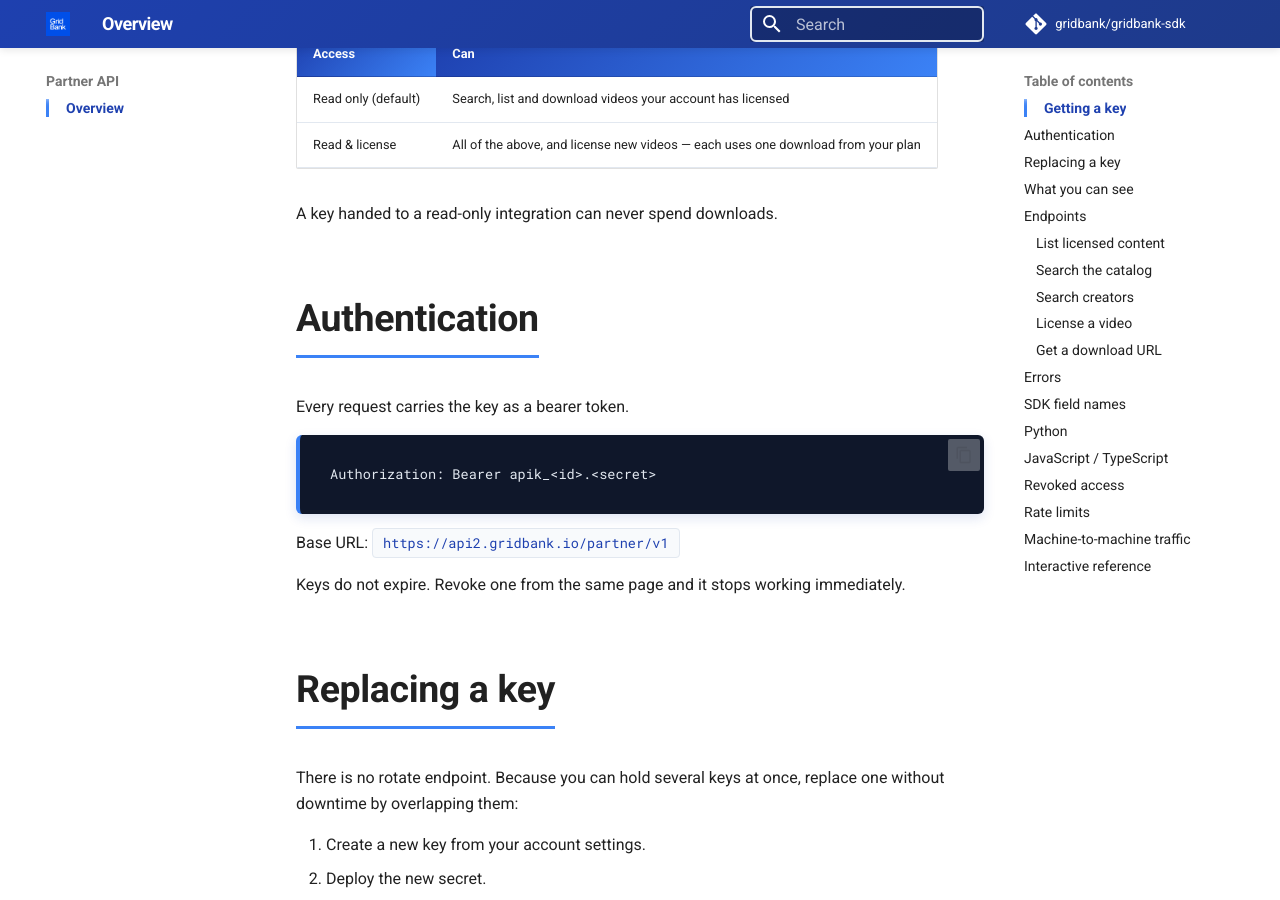
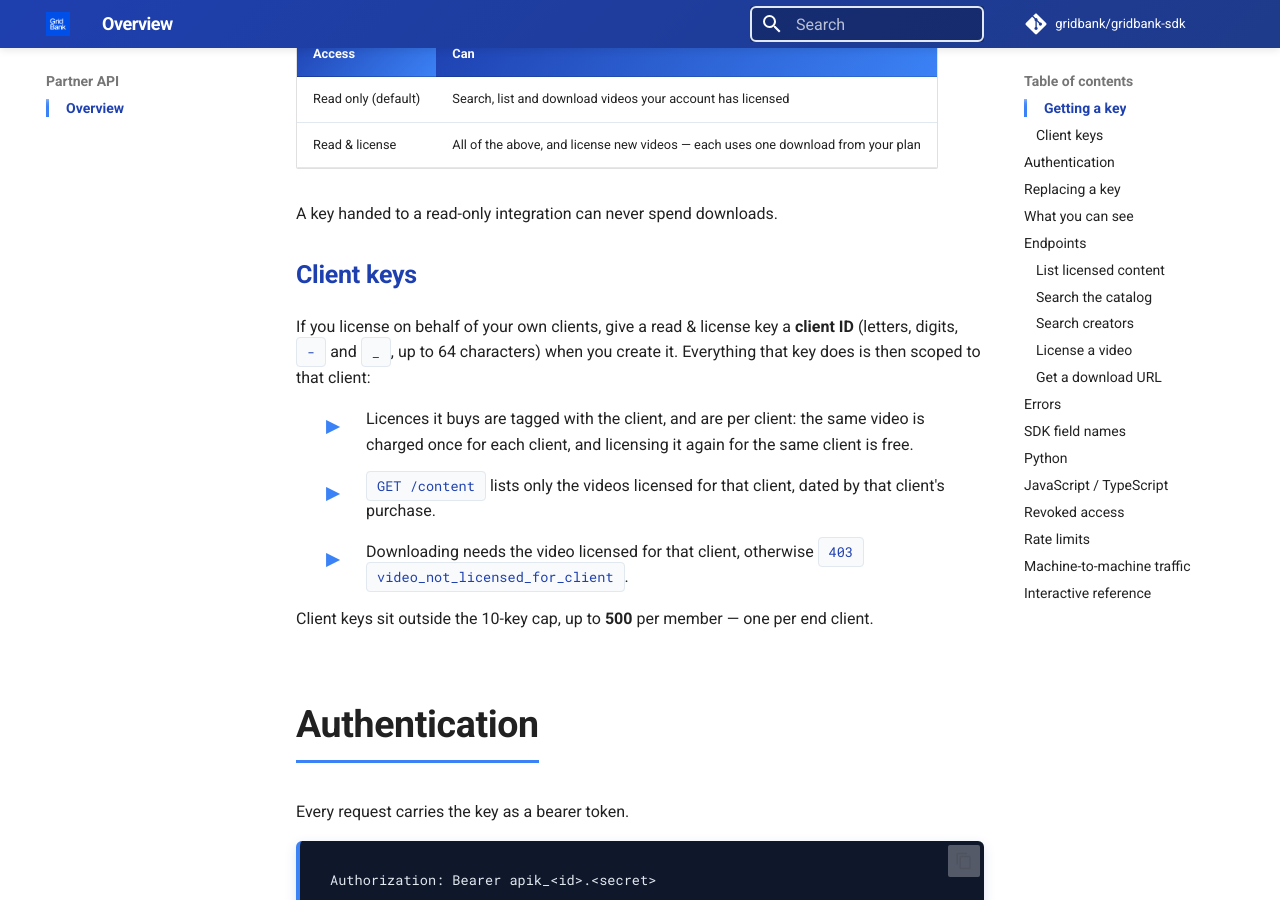
Before and after one commit to GridBank/gridbank-sdk, an MkDocs documentation site: the page built from docs/partner/index.md, in a window 1280 px wide and 900 px high, scrolled down 700 px. Built offline with MkDocs 1.6.1 and Material for MkDocs 9.7.7, drawn with Linux system fonts in a browser that asks for light colours; comment, search, counter and statistics services are not loaded; some of the changed text lies outside the part shown.

Commit message:
feat(86bd3a8xd): client-bound Partner API keys (#36)
* feat(86bd3a8xd): document client-bound Partner API keys

Keys can carry a client_id: licences are per client, content lists only
the client's videos, and downloads without the client's licence return
403 video_not_licensed_for_client, which both clients raise as
NotLicensed with that code.

Co-Authored-By: Claude Opus 5.5 <noreply@anthropic.com>

* docs(86bd3a8xd): say the error code table covers client keys too

Co-Authored-By: Claude Opus 5.5 <noreply@anthropic.com>

---------

Co-authored-by: Claude Opus 5.5 <noreply@anthropic.com>

```diff
--- a/docs/partner/index.md
+++ b/docs/partner/index.md
@@ -20,6 +20,20 @@ Choose the key's access when you create it:
 | Read & license | All of the above, and license new videos — each uses one download from your plan |
 
 A key handed to a read-only integration can never spend downloads.
+
+### Client keys
+
+If you license on behalf of your own clients, give a read & license key a **client ID**
+(letters, digits, `-` and `_`, up to 64 characters) when you create it. Everything that key
+does is then scoped to that client:
+
+- Licences it buys are tagged with the client, and are per client: the same video is
+  charged once for each client, and licensing it again for the same client is free.
+- `GET /content` lists only the videos licensed for that client, dated by that client's purchase.
+- Downloading needs the video licensed for that client, otherwise `403`
+  `video_not_licensed_for_client`.
+
+Client keys sit outside the 10-key cap, up to **500** per member — one per end client.
 
 ## Authentication
 
@@ -283,7 +297,7 @@ as often as you like. There is no charge for re-issuing.
 | `422` | Invalid parameter, e.g. `per_page` above 100, or an unknown search field |
 | `429` | Rate limited — retry after the `Retry-After` header |
 
-Errors carry a machine-readable code in `detail.error.code`. Licensing adds these:
+Errors carry a machine-readable code in `detail.error.code`. Licensing and client keys add these:
 
 | Status | Code | Meaning |
 |---|---|---|
@@ -295,6 +309,7 @@ Errors carry a machine-readable code in `detail.error.code`. Licensing adds thes
 | `403` | `api_key_read_only` | The key was not created with license access |
 | `403` | `plan_excludes_content` | The video is above your plan's content tier |
 | `403` | `inactive_team` | Your team is inactive |
+| `403` | `video_not_licensed_for_client` | A client key downloading a video not licensed for its client |
 | `404` | `video_not_available` | The video is not approved for licensing |
 
 ## SDK field names
```
Also changed, not shown: js/README.md (+4 -0 lines), python/README.md (+4 -0 lines), 4 other files.
